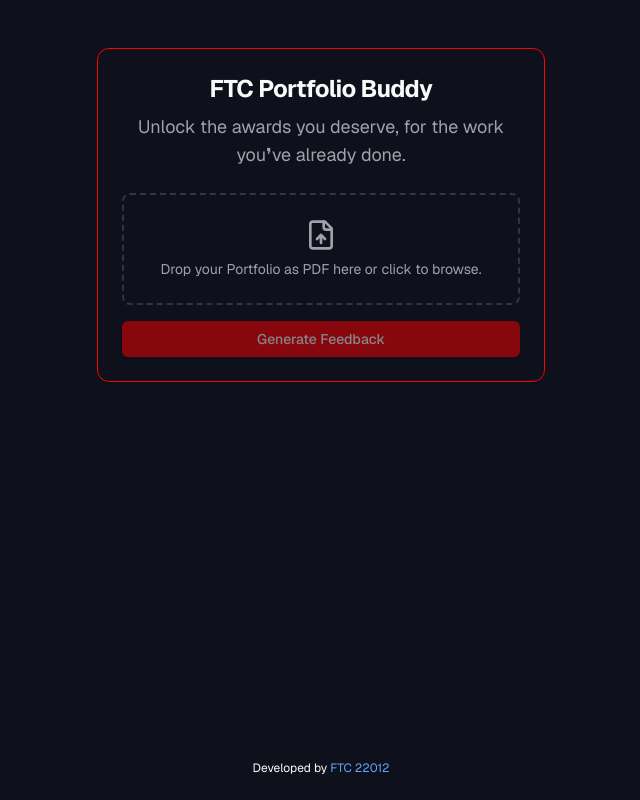
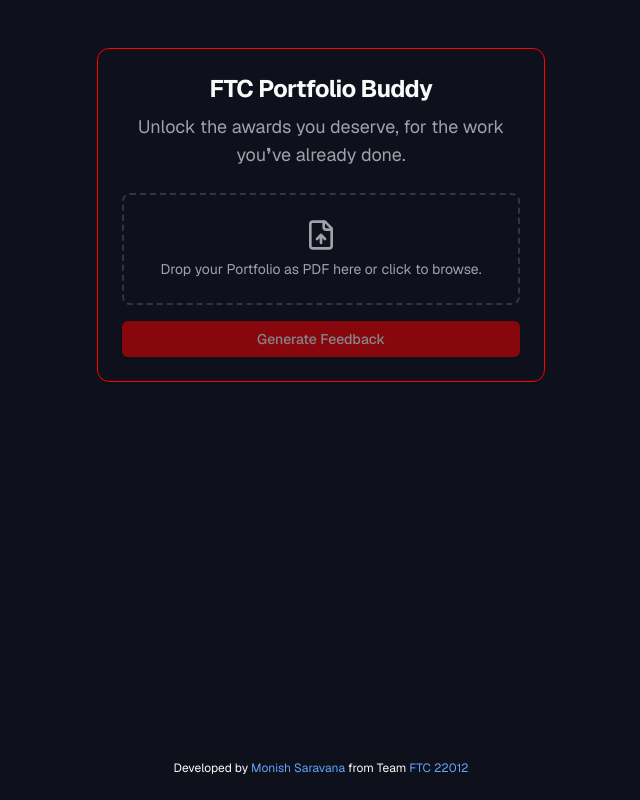
Before and after one commit to BlueMoon73/ftc-portfolio-buddy, a Next.js app: page / in a window 1280 px wide. Shown: the whole page, without its empty margins (319-959 px from the left). Built offline with nearby package versions, Linux system fonts and the light colour scheme.

Commit message:
added personal website

```diff
--- a/app/(preview)/page.tsx
+++ b/app/(preview)/page.tsx
@@ -256,7 +256,7 @@ Unlock the awards you deserve, for the work you❜ve already done.  {"\n"} Devel
               <motion.div
                     className="fixed bottom-6 text-xs text-center w-full"
                 >
-                    Developed by <Link href="https://linktr.ee/ftc22012">FTC 22012</Link>
+                     Developed by <Link href="monishsaravana.com">Monish Saravana</Link> from Team <Link href="https://linktr.ee/ftc22012">FTC 22012</Link>
                 </motion.div>
         </div>
     );
```
